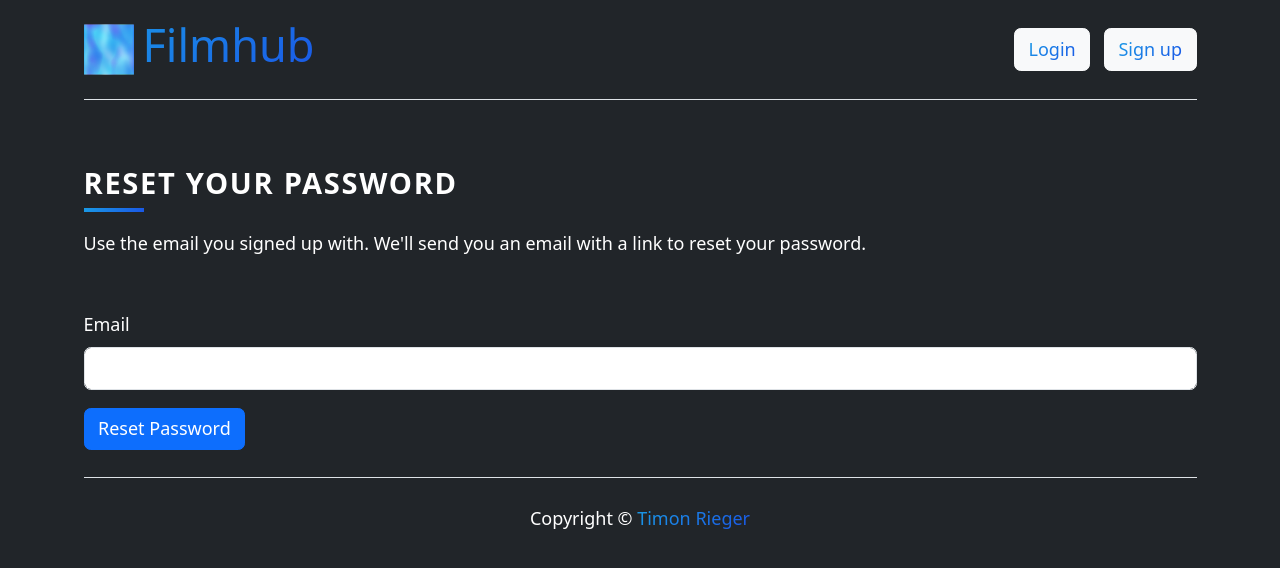
After one commit to timonrieger/filmhub, a Flask app: template templates/reset.html in a window 1280 px wide. The commit adds this page. Shown: the top 568 px of the page. Run offline with Flask 3, Linux system fonts and the light colour scheme; the template is opened without the code that fills it: values that come from a table or form of the project are taken from there, others are empty; some libraries are stand-ins or nearby versions.

Commit message:
integrate password reset

```diff
--- a/forms.py
+++ b/forms.py
@@ -25,3 +25,8 @@ class RegistrationForm(FlaskForm):
     email = StringField(label="Email", validators=[DataRequired()])
     password = StringField(label="Password", validators=[DataRequired()])
     submit = SubmitField(label="Register")
+
+
+class PasswordResetForm(FlaskForm):
+    email = StringField(label="Email", validators=[DataRequired()])
+    submit = SubmitField(label="Reset Password")
--- a/main.py
+++ b/main.py
@@ -5,7 +5,7 @@ import os
 from database import db, create_all, User as UserModel, TopMovies
 from dotenv import load_dotenv
 from flask_login import UserMixin, login_user, LoginManager, current_user, logout_user, login_required
-from forms import EditRatingForm, AddMovieForm, LoginForm, RegistrationForm
+from forms import EditRatingForm, AddMovieForm, LoginForm, RegistrationForm, PasswordResetForm
 
 load_dotenv()
 
@@ -88,13 +88,9 @@ def register():
         email = request.form["email"]
         password = request.form["password"]
         username = request.form["username"]
-        response = requests.post(url=f"{AUTH_URL}/register?email={email}&password={password}&username={username}&then=https://filmhub.timonrieger.de/{username}")
-        if response.status_code == 200:
-            flash(response.json()['message'], "success")
-            user = User.query.filter_by(email=email).first()
-            login_user(user)
-            return redirect(url_for("user", username=current_user.username))
-        flash(response.json()['message'], "error")
+        response = requests.post(url=f"{AUTH_URL}/register?email={email}&password={password}&username={username}&then=https://filmhub.timonrieger.de/login")
+        flash(response.json()['message'], "success") if response.status_code == 200 else flash(response.json()['message'], "error")
+
     return render_template("register.html", form=form)
 
 
@@ -102,6 +98,18 @@ def register():
 def logout():
     logout_user()
     return redirect(url_for("home"))
+
+
+@app.route("/reset", methods=["GET", "POST"])
+def reset():
+    form = PasswordResetForm()
+
+    if form.validate_on_submit():
+        email = form.email.data
+        response = requests.post(url=f"{AUTH_URL}/reset?email={email}&then=https://filmhub.timonrieger.de/login")
+        flash(response.json()['message'], "success") if response.status_code == 200 else flash(response.json()['message'], "error")
+
+    return render_template("reset.html", form=form)
 
 
 @app.route("/edit", methods=["GET", "POST"])
--- a/templates/login.html
+++ b/templates/login.html
@@ -1,9 +1,13 @@
 {% extends 'base.html' %} {% from 'bootstrap5/form.html' import render_form %}
 {% block title %}Filmhub - Login{% endblock %} {% block content %}
 <div class="container">
+  <h1 class="heading">Sign in to your account</h1>
   {{ render_form(form, action=url_for('login'), method="POST") }}
+  <div class="text-start mt-3">
+    Don't have an account? <a href="{{ url_for('register') }}">Sign up</a>
+  </div>
   <div class="text-start my-3">
-    Don't have an account? <a href="{{ url_for('register') }}">Sign up</a>
+    Forgot your password?? <a href="{{ url_for('reset') }}">Reset</a>
   </div>
 </div>
 {% endblock %}
--- a/templates/register.html
+++ b/templates/register.html
@@ -1,6 +1,7 @@
 {% extends 'base.html' %} {% from 'bootstrap5/form.html' import render_form %}
 {% block title %}Filmhub - Register{% endblock %} {% block content %}
 <div class="container">
+  <h1 class="heading">Create an account</h1>
   {{ render_form(form, action=url_for('register'), method="POST") }}
   <div class="text-start my-3">
     Already have an account? <a href="{{ url_for('login') }}">Login</a>
--- /dev/null
+++ b/templates/reset.html
@@ -0,0 +1,10 @@
+{% extends 'base.html' %} {% from 'bootstrap5/form.html' import render_form %}
+{% block title %}Filmhub - Login{% endblock %} {% block content %}
+<div class="container">
+    <h1 class="heading">Reset your password</h1>
+  <p class="description">
+    Use the email you signed up with. We'll send you an email with a link to reset your password.
+  </p>
+  {{ render_form(form, action=url_for('reset'), method="POST") }}
+</div>
+{% endblock %}
```
